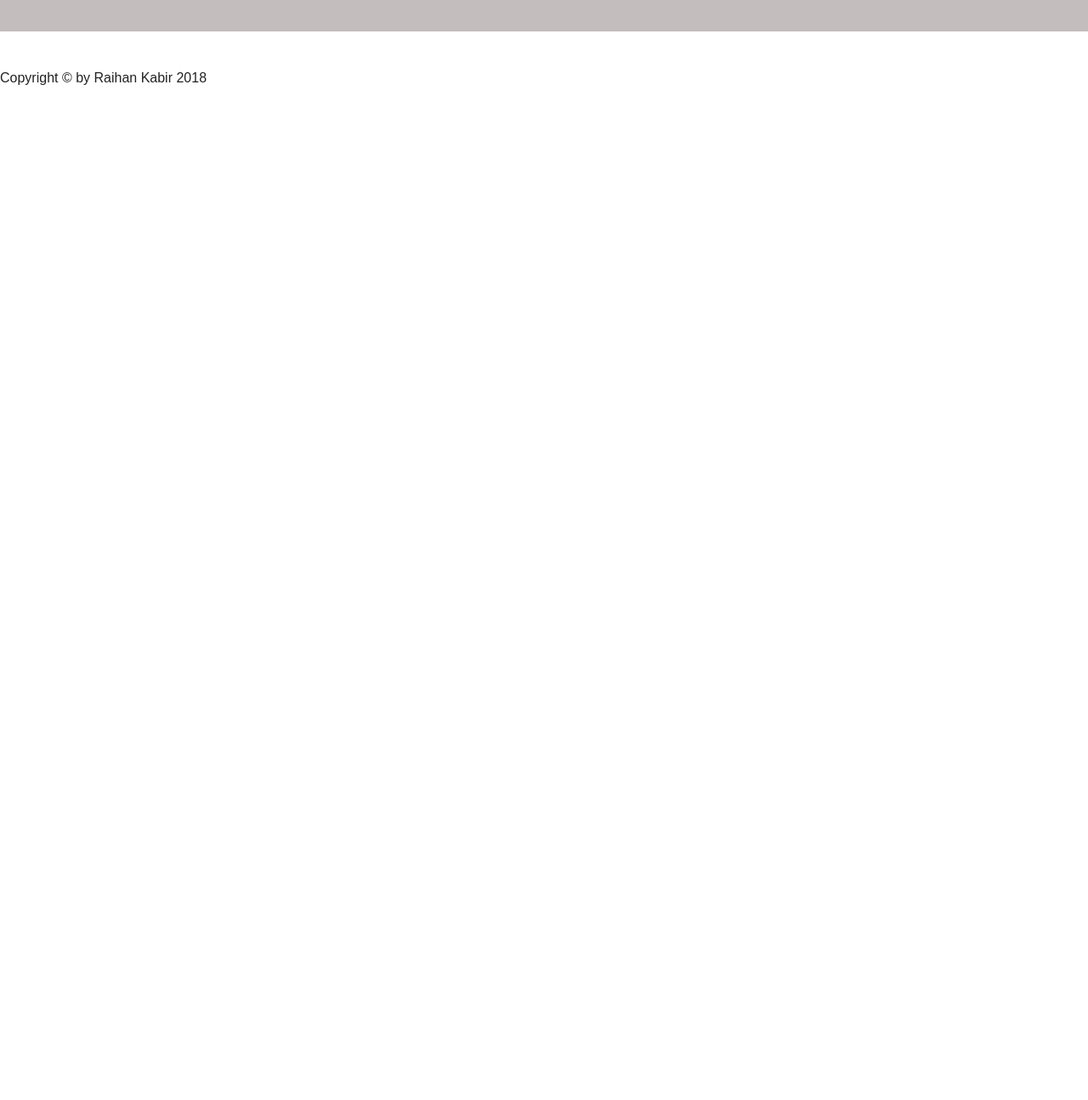
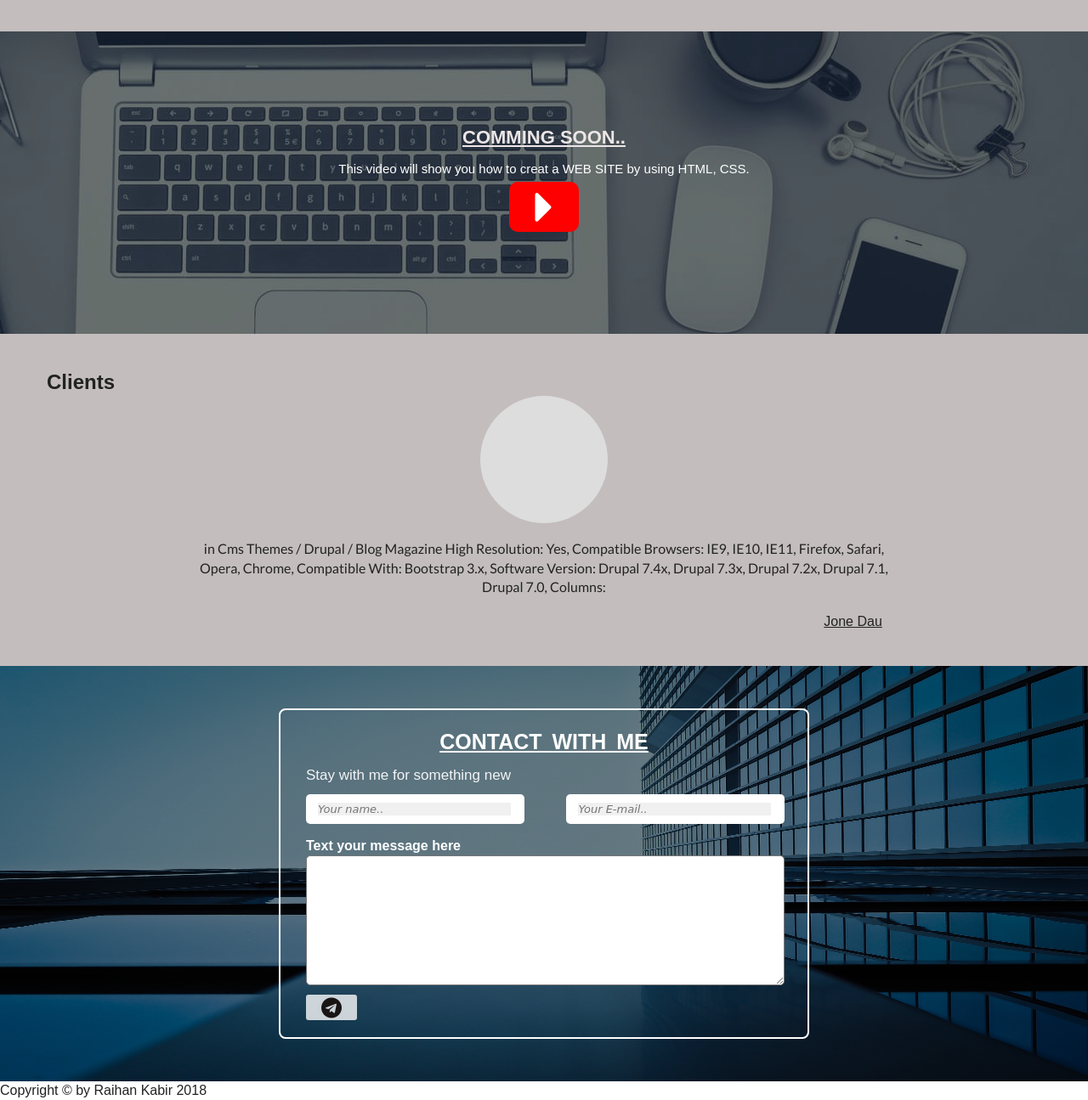
Before and after one commit to RKRaihankabir/my-profile, a plain HTML site: page services.html in a window 1280 px wide. Shown: the part 1852-3147 px from the top of the page at 85% size. Before the commit the page ends 1955 px from the top, so only its background shows below. Drawn offline with Linux system fonts and the light colour scheme.

Commit message:
added a peralax-section and a contact box

```diff
--- a/services.html
+++ b/services.html
@@ -143,24 +143,51 @@
 				</div>
 			</div>
 		</section>
-		<section id="details">
-			<div class="details-area">
+		<section id="peralax">
+			<div class="peralax-area">
+				<div class="peralax-overlay">
+					<div class="width">
+						<div class="peralax">
+							<div class="peralax-content">
+								<h2>COMMING SOON..</h2>
+								<p>This video will show you how to creat a WEB SITE by using HTML, CSS. </p>
+								<a href="#"><i class="fa fa-caret-right"></i></a>
+							</div>
+						</div>
+					</div>
+				</div>
+			</div>
+
+		</section>
+		<section id="clients">
+			<div class="clients_area">
 				<div class="width">
-					<div class="details flow">
-						<div class="details-1 flow">
+					<div class="clients_content">
+						<h2>Clients</h2>
+						<div class="single_clients">
+							<div class="clients_pic"></div>
+							<p>in Cms Themes / Drupal / Blog Magazine
+								High Resolution: Yes, Compatible Browsers: IE9, IE10, IE11, Firefox, Safari, Opera, Chrome, Compatible With: Bootstrap 3.x, Software Version: Drupal 7.4x, Drupal 7.3x, Drupal 7.2x, Drupal 7.1, Drupal 7.0, Columns: </p>
+								<button>Jone Dau</button>
+						</div>
 
-						</div>
-						<div class="details-1 flow">
-
-						</div>
-						<div class="details-3 flow">
-
-						</div>
-						<div class="pic flow">
-							<div class="pic flow">
-								<div class="pic flow">
-
-								</div>
+					</div>
+				</div>
+			</div>
+		</section>
+		<section id="contact">
+			<div class="contact_area">
+				<div class="contact_overlay">
+					<div class="width">
+						<div class="contact">
+							<div class="contact_content">
+								<h2>CONTACT WITH ME</h2>
+								<P>Stay with me for something new</P>
+								<input class="contact-input" type="name" placeholder="Your name..">
+								<input class="contact-input" type="e-mail" placeholder="Your E-mail.."><br>
+								<h3>Text your message here</h3>
+								<textarea class="contact-textarea"></textarea>
+								<a href=""><i class="fa fa-telegram"></i></a>
 							</div>
 						</div>
 					</div>
--- a/style.css
+++ b/style.css
@@ -1,3 +1,5 @@
+
+
 
 
 *{margin:0; padding:0;}
@@ -120,15 +122,15 @@ text-decoration:none;
     text-align: right;
 }
 .facebook:hover{
-    border-radius: 5px;
+    border-radius: 0px;
     background: #405FA2;
 }
 .email:hover{
-	border-radius: 5px;
+	border-radius: 0px;
 	background:#E65F4C;
 }
 .twitter:hover{
-	border-radius: 5px;
+	border-radius: 0px;
 	background:#32CDFD;
 }
 .facebook{
@@ -171,10 +173,6 @@ text-decoration:none;
 	transition: 1s;
 }
 .logo-area:hover{
-    height: 130px;
-    width: 130px;
-    border: 10px solid #007eff6b;
-    left: 47%;
 
 }
 .logo-area img{
@@ -183,7 +181,7 @@ text-decoration:none;
 .banner_content{
     background: rgba(221, 221, 221, 0.44);
     position: absolute;
-    top: 30%;
+    top: 25%;
     width: 582px;
     left: 29%;
     padding: 23px;
@@ -383,64 +381,110 @@ footer p{
     margin-right: 16%;
 
 }
-.details-area{
-	background: rgba(255, 255, 255, 0.18);
+/*--peralax--*/
+.peralax-overlay{
+    background: #05172194;
 }
-.details{
-	overflow:hidden;
+.peralax-area{
+    background: url(img/Bg-2.jpg) no-repeat fixed 100%;
 }
-.details-1{
-	overflow: hidden;
-    float: left;
-    padding: 22px 10px;
+.peralax{
+    padding-top: 100px;
+    padding-bottom: 100px;
 }
-.details-1 h2{
-    background: rgba(0, 0, 0, 0.92);
-    font-size: 20px;
+.peralax-content{
+    width: 500px;
+    margin: auto;
+    text-align: center;
+    border-radius: 8px;
+}
+.peralax-content h2{
+    font-size: 22px;
+    text-decoration: underline;
+    padding: 10px;
+    color: #ece6e6;
+}
+.peralax-content p{
+    padding-bottom: 5px;
     color: white;
+    font-size: 15px;
+}
+.peralax-content i{
+    font-size: 59px;
+    color: white;
+    background: red;
+    padding: 0px 30px 0px 30px;
+    border-radius: 10px;
+    margin-bottom: 20px;
+}
+/*--contact--*/
+.contact_overlay{
+    background: #00000078;
+}
+.contact_area{
+    background: url(BG-img/3.jpg);
+    background-size: 100% 100%;
+}
+.contact{
+    padding-top: 50px;
+    padding-bottom: 50px;
+}
+.contact_content{
+    max-width: 620px;
+    margin: auto;
+    border-radius: 8px;
+    border: 2px solid white;
+}
+.contact_content h2{
+    color: white;
+    font-size: 25px;
+    padding-top: 20px;
+    padding-bottom: 10px;
+    text-decoration: underline;
+    word-spacing: 5px;
     text-align: center;
-    height: 29px;
-    padding: 10px;
-	width:200px;
 }
-.details-1 h3{
-    background:rgba(0, 0, 0, 0.85);
+.contact_content p{
+    font-size: 17px;
+    color: #ffffffeb;
+    padding-bottom: 10px;
+    margin-left: 30px;
+}
+.contact-input {
+    padding: 10px 16px 10px 14px;
     font-size: 13px;
+    margin-right: 15px;
+    border-radius: 5px;
+    border: none;
+    margin-left: 30px;
+    width: 227px;
+    font-style: italic;
+    font-family: 'Courgette', cursive;
+}
+.contact_content h3{
+    margin-top: 15px;
+    margin-left: 30px;
+    font-size: 16px;
     color: white;
-    text-align: center;
-    height: 42px;
-    padding: 10px;
-	width:200px;
 }
-.details-1 h3 span{
-    font-size: 33px;
+.contact-textarea {
+    margin-left: 30px;
+    padding: 5px 355px 101px 6px;
+    border-radius: 5px;
+    width: 200px;
 }
-.details-1 p{
-	border: 1px solid rgba(128, 128, 128, 0.23);
-    height: 13px;
-    text-align: center;
-    font-size: 11px;
-    padding: 10px;
-	width:200px;
+.contact_content i{
+	font-size: 24px;
+    background: #ffffffc7;
+    padding: 3px 18px;
+    color: #191515;
+    border-radius: 3px;
+    margin-left: 30px;
+    margin-bottom: 20px;
+    margin-top: 5px;
 }
-h4{
-    border: 1px solid rgba(128, 128, 128, 0.23);
-    height: 21px;
-    text-align: center;
-    font-size: 15px;
-    padding: 8px;
-    background: rgba(0, 0, 0, 0.85);
-	width:200px;
+.contact_content i:hover{
+    background: #29A2CE;
+    color: #ffffffe0;
 }
-.details-3{
-	margin-left: 496px;
-	margin-top: 22px;
-}
-.details-3 h2{
-    background: rgba(14, 151, 183, 0.92);
-    color: white;
-    text-align: center;
-    height: 29px;
-    padding: 10px;
-	width:200px;
-}
+.{}
```
Also changed, not shown: about.html (+28 -18 lines), coment.html (+28 -20 lines), index.html (+29 -20 lines), 6 other files.
